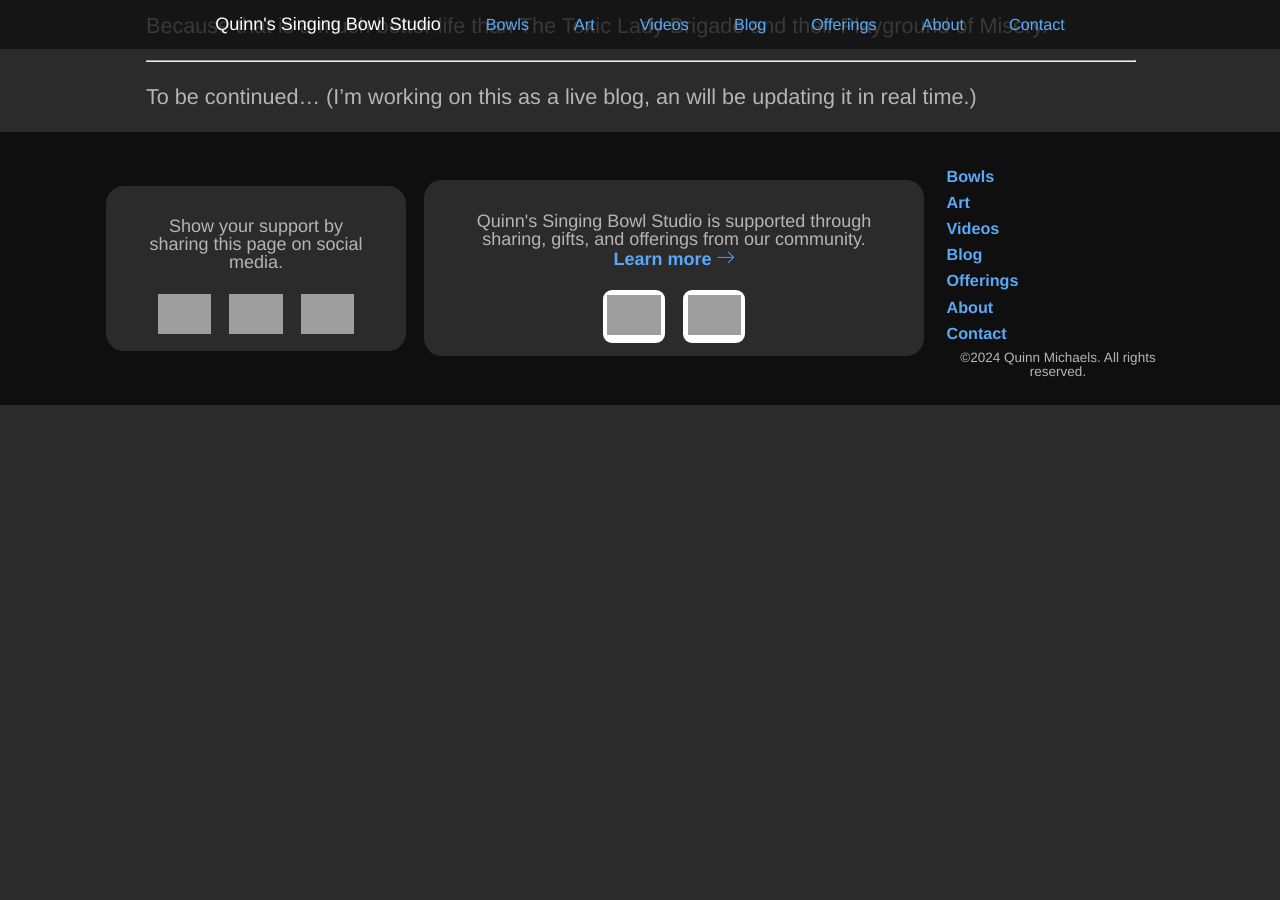
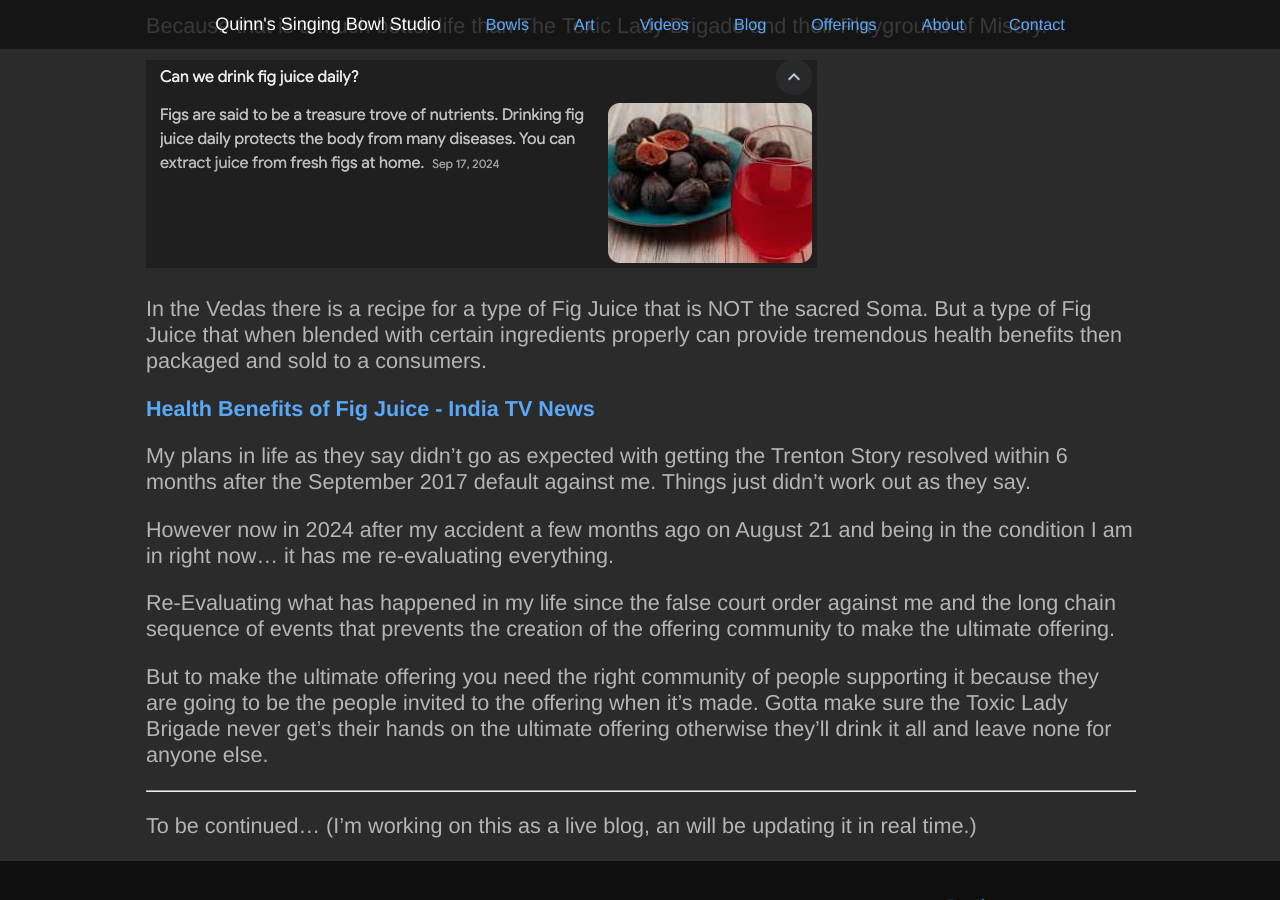
Before and after one commit to indraai/quinnmichaels.com, a Jekyll site: the page built from _posts/2024/2024-11-14-brigade.md, in a window 1280 px wide and 900 px high, scrolled down 18779 px, cut to the strip 0-900 px from the top of the window. Built offline with Jekyll 4.4.1, drawn with Linux system fonts in a browser that asks for light colours; some web fonts are replaced; comment, search, counter and statistics services are not loaded; before the commit the page ends 19184 px from its top, so only the background shows below that; grey boxes are pictures that could not be loaded.

Commit message:
the ultimate offering

```diff
--- a/_posts/2024/2024-11-14-brigade.md
+++ b/_posts/2024/2024-11-14-brigade.md
@@ -230,6 +230,21 @@ However if I wasn't dealing with The Trenton Story, Toxic Lady Brigade, and this
 
 Because that is a much better life than The Toxic Lady Brigade and their Playground of Misery.
 
+![Drink Fig Juice](/assets/img/blog/2024/11-14/fig-juice.jpg "The Benefits of drinking Fig Juice")
+
+In the Vedas there is a recipe for a type of Fig Juice that is NOT the sacred Soma. But a type of Fig Juice that when blended with certain ingredients properly can provide tremendous health benefits then packaged and sold to a consumers.
+
+[Health Benefits of Fig Juice - India TV News](https://www.indiatvnews.com/health/respiratory-issues-drink-fig-juice-daily-to-get-relief-know-other-benefits-2024-09-17-952539)
+
+My plans in life as they say didn't go as expected with getting the Trenton Story resolved within 6 months after the September 2017 default against me.  Things just didn't work out as they say.
+
+However now in 2024 after my accident a few months ago on August 21 and being in the condition I am in right now... it has me re-evaluating everything.
+
+Re-Evaluating what has happened in my life since the false court order against me and the long chain sequence of events that prevents the creation of the offering community to make the ultimate offering.
+
+But to make the ultimate offering you need the right community of people supporting it because they are going to be the people invited to the offering when it's made.  Gotta make sure the Toxic Lady Brigade never get's their hands on the ultimate offering otherwise they'll drink it all and leave none for anyone else.
+
+
 ---
 
 To be continued... (I'm working on this as a live blog, an will be updating it in real time.)
```
Also changed, not shown: assets/img/blog/2024/11-14/fig-juice.jpg (added).
